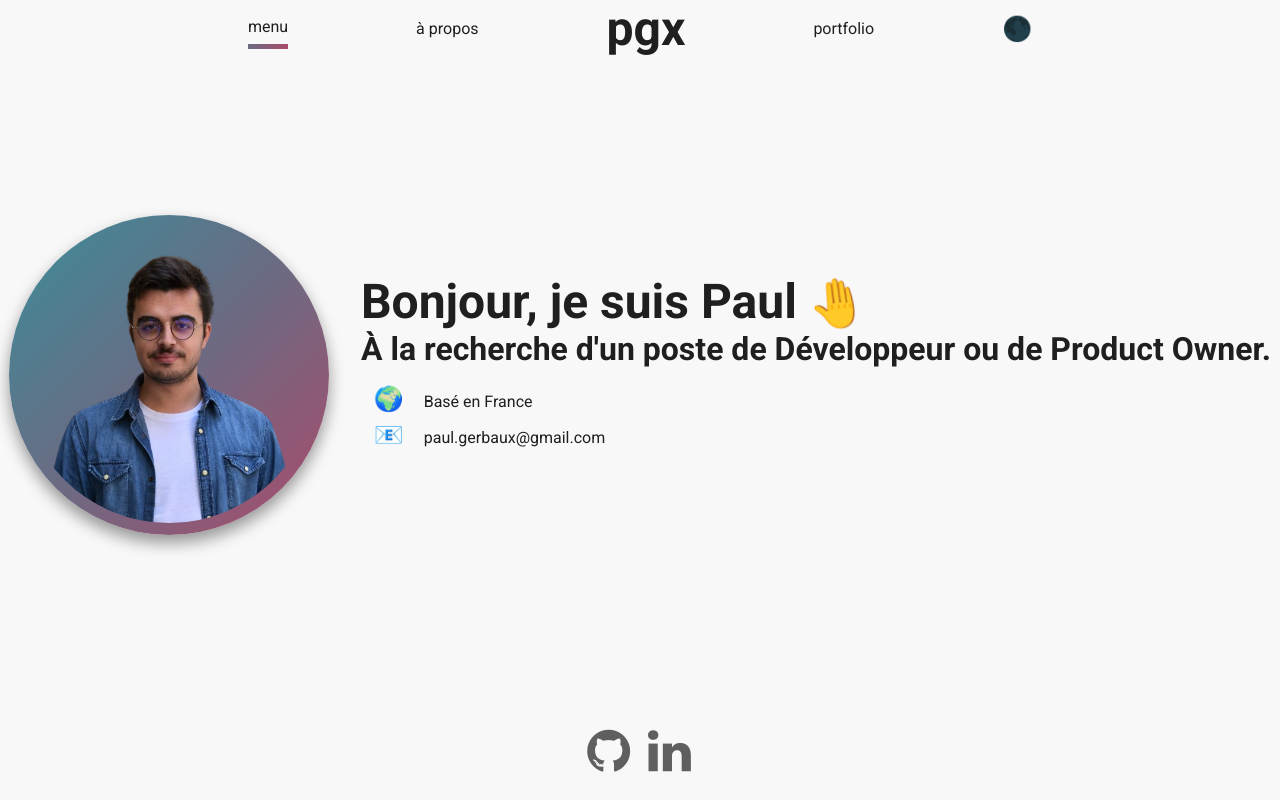
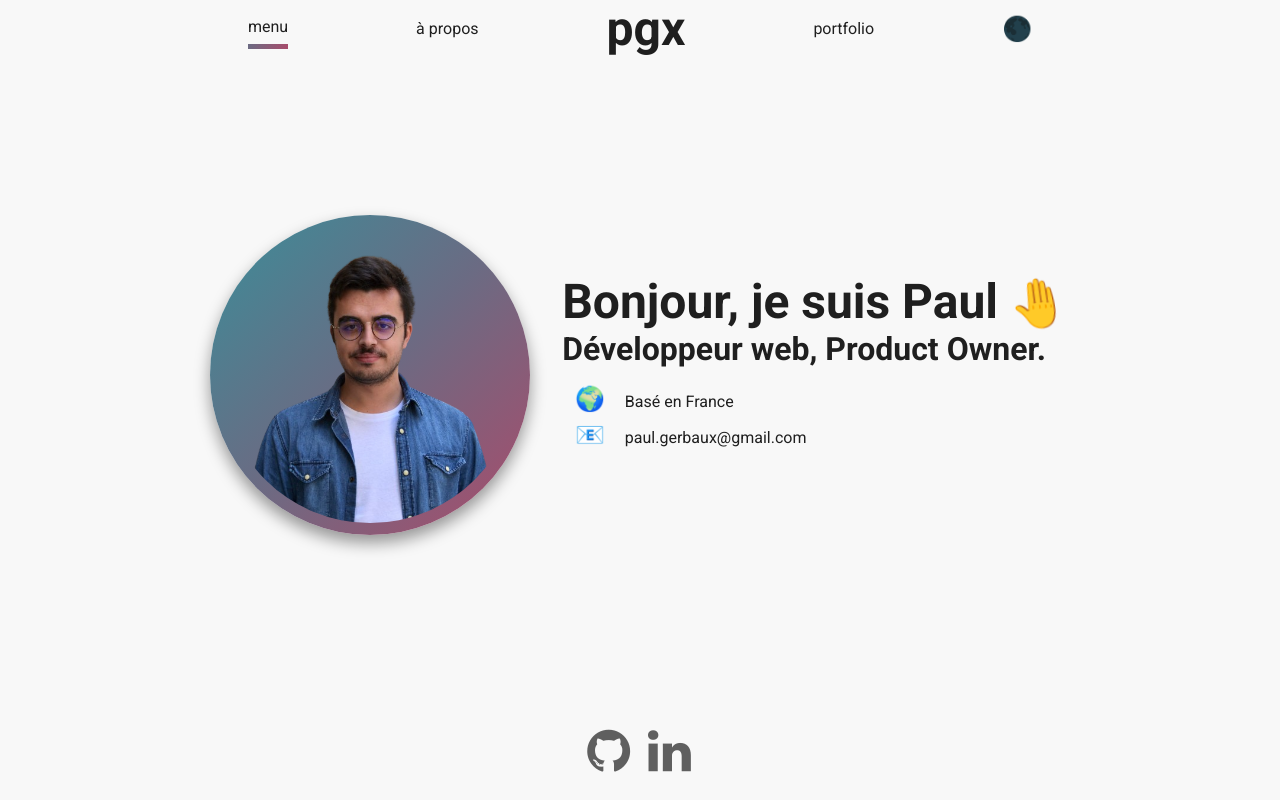
Before and after one commit to Sang-loi/portfolio, a React (Create React App) app: page / in a window 1280 px wide. Built offline with nearby package versions, Linux system fonts and the light colour scheme; the HTML template or start-up script is replaced by a standard one.

Commit message:
màj position

```diff
--- a/src/info/Info.js
+++ b/src/info/Info.js
@@ -15,7 +15,7 @@ export const info = {
     firstName: "Paul",
     lastName: "Gerbaux",
     initials: "pgx",
-    position: "À la recherche d'un poste de Développeur ou de Product Owner",
+    position: "Développeur web, Product Owner",
     selfPortrait: self,
     gradient: `-webkit-linear-gradient(135deg, ${colors})`, // don't change this
     baseColor: colors[0],
```
